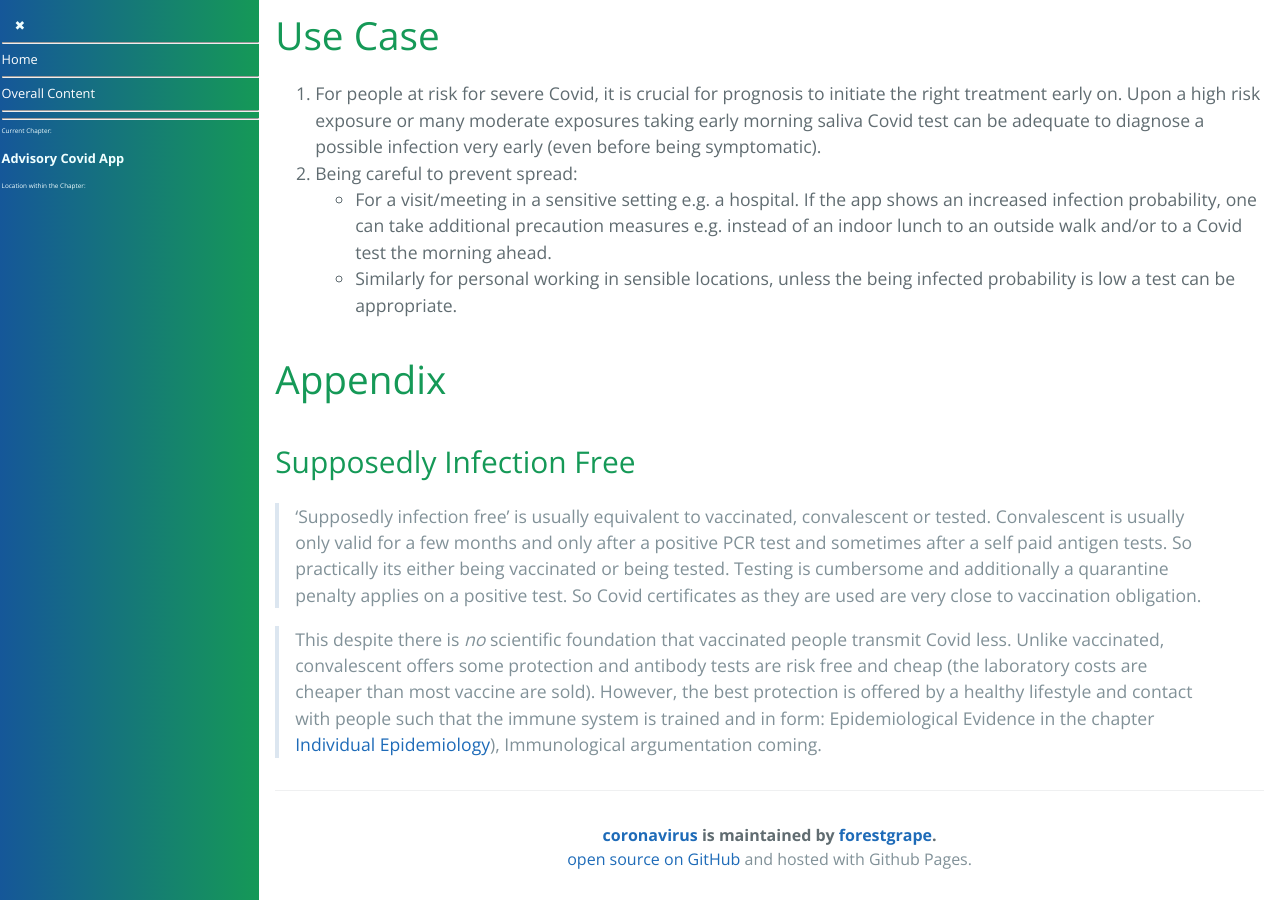
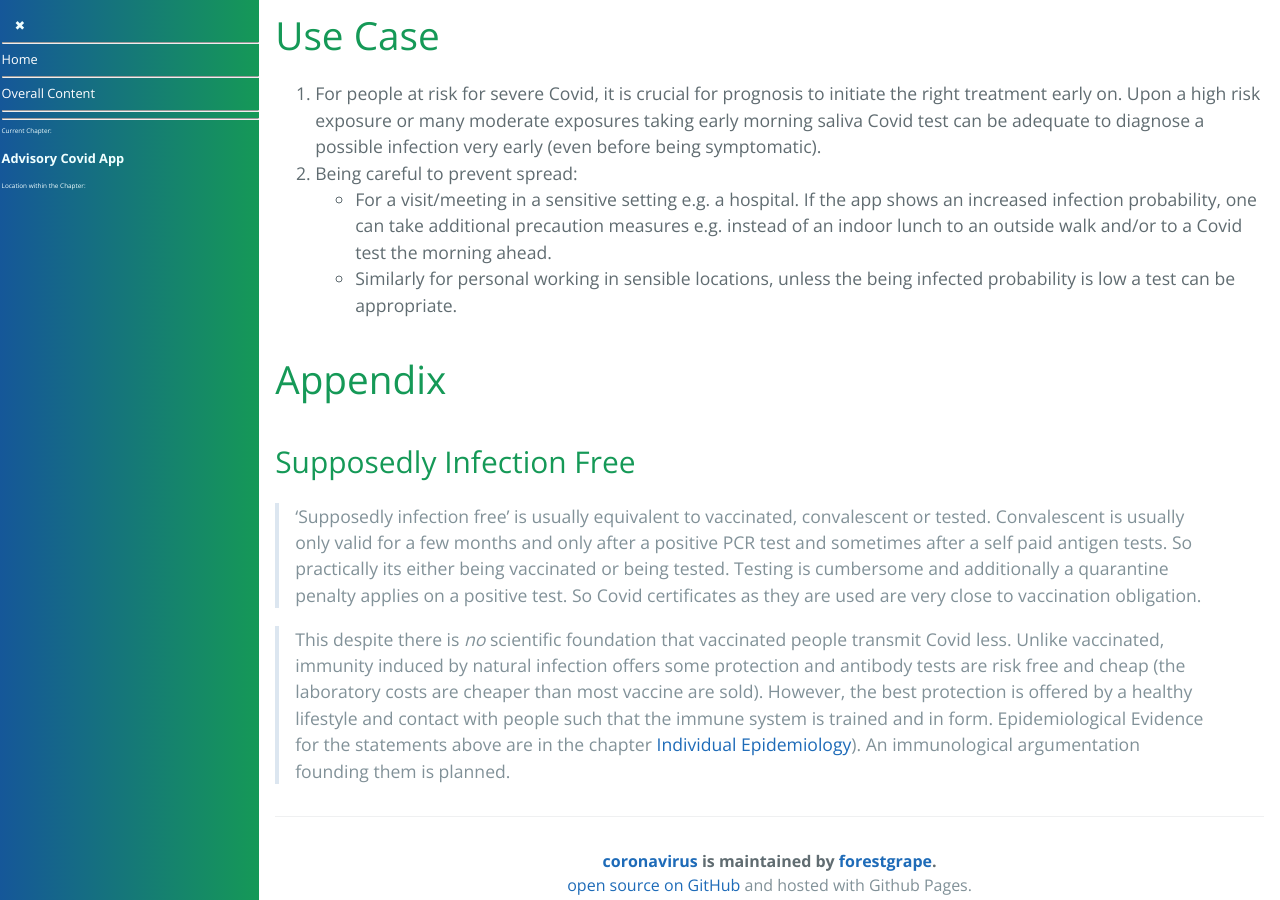
Before and after one commit to forestgrape/coronavirus, a Jekyll site: the page built from 7_social/advisory_covid_app.md, in a window 1280 px wide and 900 px high, scrolled down 984 px. Built offline with Jekyll 4.4.1, drawn with Linux system fonts in a browser that asks for light colours; our own code applies the rules of GitHub Pages for plain Markdown files.

Commit message:
formulations

```diff
--- a/7_social/advisory_covid_app.md
+++ b/7_social/advisory_covid_app.md
@@ -28,4 +28,4 @@ The idea is to combine the unify the app functionalities with a probabilistic mo
 ### Supposedly Infection Free
 > 'Supposedly infection free' is usually equivalent to vaccinated, convalescent or tested. Convalescent is usually only valid for a few months and only after a positive PCR test and sometimes after a self paid antigen tests. So practically its either being vaccinated or being tested. Testing is cumbersome and additionally a quarantine penalty applies on a positive test. So Covid certificates as they are used are very close to vaccination obligation.
 
-> This despite there is *no* scientific foundation that vaccinated people transmit Covid less. Unlike vaccinated, convalescent offers some protection and antibody tests are risk free and cheap (the laboratory costs are cheaper than most vaccine are sold). However, the best protection is offered by a healthy lifestyle and contact with people such that the immune system is trained and in form: Epidemiological Evidence in the chapter [Individual Epidemiology](./../5_epidemiological/individual_susceptibility_and_transmission.md)), Immunological argumentation coming.
+> This despite there is *no* scientific foundation that vaccinated people transmit Covid less. Unlike vaccinated, immunity induced by natural infection offers some protection and antibody tests are risk free and cheap (the laboratory costs are cheaper than most vaccine are sold). However, the best protection is offered by a healthy lifestyle and contact with people such that the immune system is trained and in form. Epidemiological Evidence for the statements above are in the chapter [Individual Epidemiology](./../5_epidemiological/individual_susceptibility_and_transmission.md)). An immunological argumentation founding them is planned.
```
